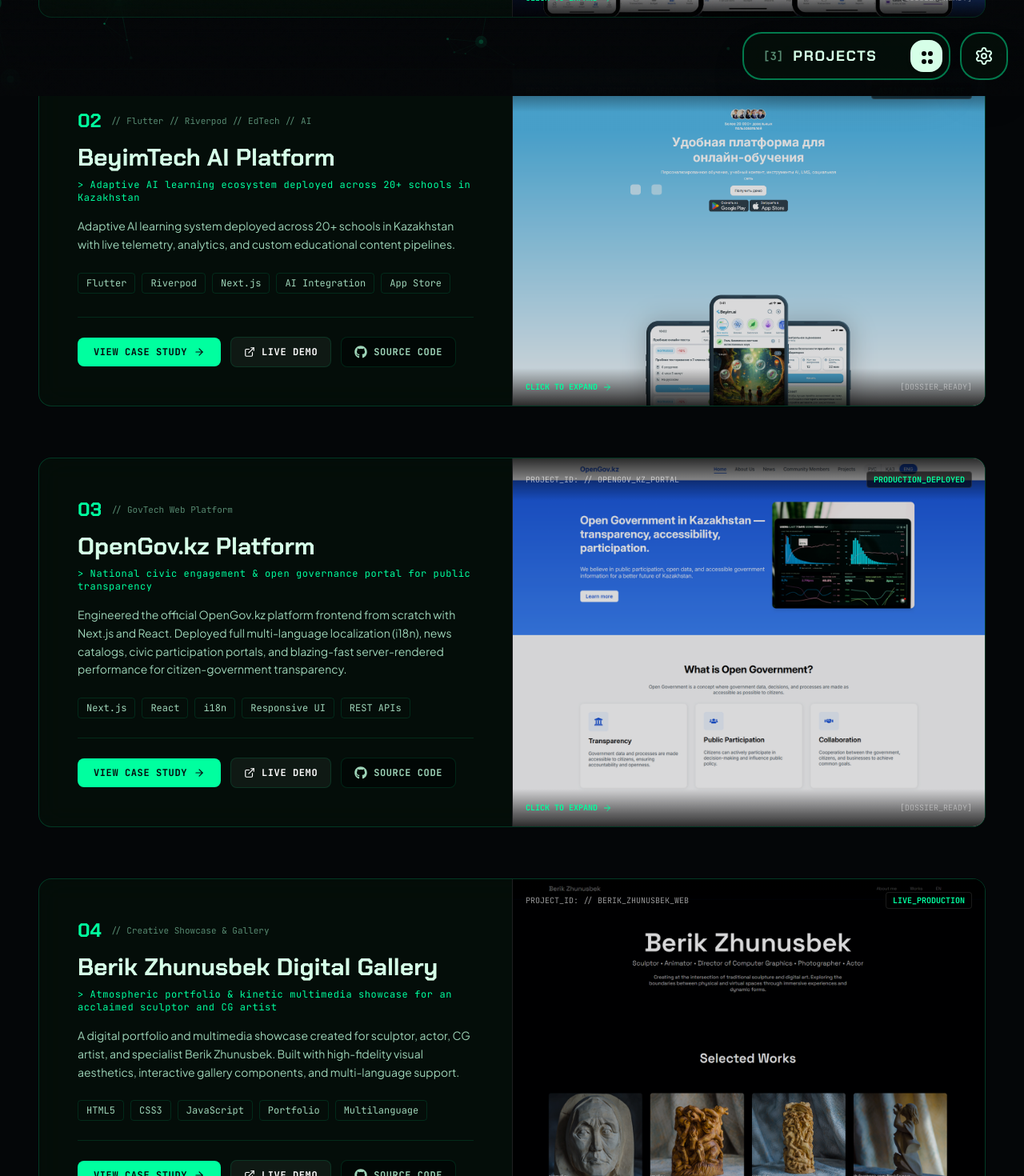
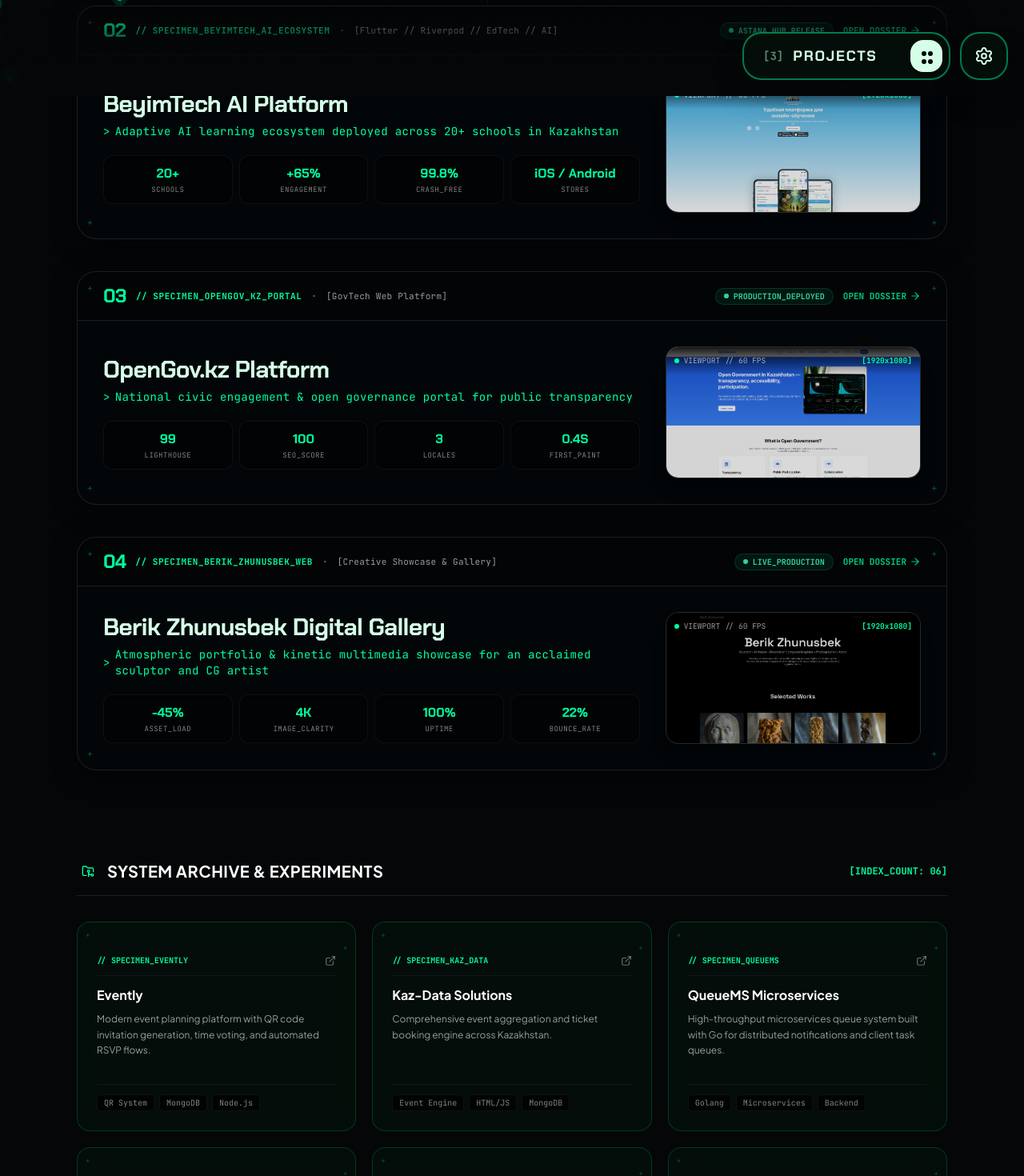
Before and after one commit to Daelijek/daelijekPortfolio, a Next.js app: page /projects in a window 1280 px wide. Shown: the part 680-2150 px from the top of the page at 80% size. Built offline with nearby package versions, Linux system fonts and the light colour scheme.

Commit message:
feat(projects,about): redesign project cards to minimalist telemetry blueprint and polish about scroll animations

```diff
--- a/app/projects/ProjectsContent.jsx
+++ b/app/projects/ProjectsContent.jsx
@@ -7,7 +7,6 @@
 import { useThemeAudio } from '../../src/context/ThemeAudioContext';
 import { portfolioContent } from '../../src/data/portfolioData';
 import { ExternalLink, ArrowRight, FolderGit2 } from 'lucide-react';
-import { FaGithub } from 'react-icons/fa6';
 
 export default function ProjectsContent() {
   const { lang, playHover, playClick } = useThemeAudio();
@@ -15,190 +14,214 @@
   const projects = content.projects;
 
   return (
-    <div className="min-h-screen pt-44 sm:pt-56 lg:pt-60 pb-36 px-6 sm:px-12 max-w-7xl mx-auto font-mono">
-      {/* Featured Projects Flow Rail */}
-      <div className="space-y-16 mb-24">
-        {projects.featured.map((proj, idx) => (
+    <div className="min-h-screen pt-24 sm:pt-32 lg:pt-36 pb-36 px-6 sm:px-10 lg:px-16 xl:px-24 max-w-[1720px] mx-auto font-mono selection:bg-[var(--accent-color)] selection:text-[#040608]">
+      {/* 1. TOP SYSTEM HEADER BAR */}
+      <Motion.div
+        initial={{ opacity: 0, y: -16 }}
+        whileInView={{ opacity: 1, y: 0 }}
+        viewport={{ once: false, amount: 0.3 }}
+        transition={{ duration: 0.6, ease: [0.16, 1, 0.3, 1] }}
+        className="flex items-center justify-between border-b border-[var(--border-subtle)] pb-4 mb-8 sm:mb-12"
+      >
+        <div className="flex items-center gap-3">
+          <span className="w-2 h-2 rounded-full bg-[var(--accent-color)] animate-ping" />
+          <span className="text-xs font-bold text-[var(--accent-color)] tracking-widest uppercase">
+            {projects.tag || '// SECTOR_02 · PORTFOLIO SHOWCASE'}
+          </span>
+        </div>
+        <div className="text-xs text-[var(--text-muted)] hidden sm:flex items-center gap-2">
+          <span>PORTFOLIO // 2026</span>
+          <span className="text-[var(--accent-color)]">&bull;</span>
+          <span>DIAS YERMEK</span>
+        </div>
+      </Motion.div>
+
+      {/* 2. PAGE TITLE & INTRO */}
+      <Motion.div
+        initial={{ opacity: 0, y: 24 }}
+        whileInView={{ opacity: 1, y: 0 }}
+        viewport={{ once: false, amount: 0.2 }}
+        transition={{ duration: 0.7, ease: [0.16, 1, 0.3, 1] }}
+        className="mb-10 sm:mb-14 space-y-3"
+      >
+        <div className="flex flex-col sm:flex-row sm:items-end justify-between gap-4">
+          <div>
+            <h1 className="text-2xl sm:text-4xl lg:text-5xl font-black text-[var(--heading-tint)] font-display uppercase tracking-wide leading-tight">
+              {projects.title || 'FEATURED PRODUCTION BUILDS'}
+            </h1>
+            <p className="text-xs sm:text-sm text-[var(--text-secondary)] font-sans max-w-2xl mt-1.5 leading-relaxed">
+              {projects.subtitle || 'Engineered with precision for web, mobile, and AI architectures.'}
+            </p>
+          </div>
+          <div className="flex items-center gap-3 text-xs font-mono text-[var(--text-muted)] shrink-0 pb-1">
+            <span className="px-3 py-1 rounded bg-black/40 border border-[var(--border-subtle)] text-[var(--accent-color)] font-bold">
+              [INDEX_COUNT: {projects.featured.length.toString().padStart(2, '0')}]
+            </span>
+          </div>
+        </div>
+      </Motion.div>
+
+      {/* 3. MINIMALIST HYBRID PROJECT CARDS */}
+      <div className="space-y-8 sm:space-y-10 mb-28">
+        {projects.featured.map((proj, idx) => {
+          const metrics = proj.walkthrough?.impact?.metrics || [];
+          const slug = proj.slug || proj.id.toLowerCase();
+
+          return (
             <Motion.div
               key={proj.id}
-            initial={{ opacity: 0, y: 30 }}
+              initial={{ opacity: 0, y: 28 }}
               whileInView={{ opacity: 1, y: 0 }}
-            viewport={{ once: true }}
-            transition={{ duration: 0.6, delay: idx * 0.1 }}
-            className="cyber-panel rounded-2xl overflow-hidden border border-[var(--border-subtle)] hover:border-[var(--accent-border)] transition-all group"
+              viewport={{ once: false, amount: 0.15 }}
+              transition={{ duration: 0.65, delay: idx * 0.08, ease: [0.16, 1, 0.3, 1] }}
             >
-            <div className="grid grid-cols-1 lg:grid-cols-12 gap-0">
-              {/* Left Column: Metadata & Narrative */}
-              <div className="lg:col-span-6 p-8 sm:p-12 flex flex-col justify-between space-y-6">
-                <div>
-                  <div className="flex items-center gap-3 text-xs mb-3">
-                    <span className="text-2xl font-black text-[var(--accent-color)] font-display">{proj.num}</span>
-                    <span className="text-[11px] text-[var(--text-muted)] font-mono">// {proj.category}</span>
+              <Link
+                href={`/projects/${slug}`}
+                onClick={playClick}
+                onMouseEnter={playHover}
+                className="relative block rounded-3xl bg-[#04070B]/90 border border-white/10 hover:border-[var(--accent-border)] backdrop-blur-xl transition-all duration-500 overflow-hidden shadow-[0_4px_30px_rgba(0,0,0,0.5)] hover:shadow-[0_16px_50px_var(--card-hover-glow)] hover:-translate-y-1.5 group cursor-pointer"
+              >
+                {/* 4 Precision Blueprint Corner Crosshairs (+) */}
+                <div className="absolute top-3 left-3 font-mono text-[11px] text-[var(--accent-color)] opacity-35 group-hover:opacity-100 group-hover:scale-125 transition-all pointer-events-none select-none z-20">
+                  +
+                </div>
+                <div className="absolute top-3 right-3 font-mono text-[11px] text-[var(--accent-color)] opacity-35 group-hover:opacity-100 group-hover:scale-125 transition-all pointer-events-none select-none z-20">
+                  +
+                </div>
+                <div className="absolute bottom-3 left-3 font-mono text-[11px] text-[var(--accent-color)] opacity-35 group-hover:opacity-100 group-hover:scale-125 transition-all pointer-events-none select-none z-20">
+                  +
+                </div>
+                <div className="absolute bottom-3 right-3 font-mono text-[11px] text-[var(--accent-color)] opacity-35 group-hover:opacity-100 group-hover:scale-125 transition-all pointer-events-none select-none z-20">
+                  +
                 </div>
 
-                  <Link
-                    href={`/projects/${proj.slug || proj.id.toLowerCase()}`}
-                    onClick={playClick}
-                    onMouseEnter={playHover}
-                    className="block group/link"
-                  >
-                    <h2 className="text-2xl sm:text-3xl font-extrabold text-[var(--heading-tint)] font-display group-hover/link:text-[var(--accent-color)] transition-colors mb-2">
+                {/* CARD TOP TELEMETRY RIBBON */}
+                <div className="relative z-10 px-6 sm:px-8 py-3.5 border-b border-white/10 bg-black/40 flex flex-wrap items-center justify-between gap-3 text-[11px]">
+                  <div className="flex items-center gap-3 font-mono">
+                    <span className="text-xl sm:text-2xl font-black text-[var(--accent-color)] font-display tracking-tight leading-none">
+                      {proj.num}
+                    </span>
+                    <span className="text-[var(--accent-color)] font-bold tracking-wider">
+                      // SPECIMEN_{proj.id}
+                    </span>
+                    <span className="text-white/30 hidden sm:inline">&bull;</span>
+                    <span className="text-white/60 font-mono tracking-wide hidden sm:inline">
+                      [{proj.category}]
+                    </span>
+                  </div>
+
+                  <div className="flex items-center gap-3 font-mono">
+                    <span className="inline-flex items-center gap-1.5 px-2.5 py-0.5 rounded-full bg-emerald-500/10 border border-emerald-500/20 text-emerald-400 font-bold text-[10px]">
+                      <span className="w-1.5 h-1.5 rounded-full bg-emerald-400 animate-pulse" />
+                      <span>{proj.status || 'DEPLOYED'}</span>
+                    </span>
+                    <span className="text-[11px] text-[var(--accent-color)] font-bold flex items-center gap-1 opacity-80 group-hover:opacity-100 transition-opacity">
+                      <span>{lang === 'ru' ? 'ОТКРЫТЬ КЕЙС' : lang === 'kk' ? 'КЕЙСТІ АШУ' : 'OPEN DOSSIER'}</span>
+                      <ArrowRight className="w-3.5 h-3.5 group-hover:translate-x-1 group-hover:-translate-y-0.5 transition-transform" />
+                    </span>
+                  </div>
+                </div>
+
+                {/* CARD MAIN CONTENT: Balanced 2-Column Grid */}
+                <div className="relative z-10 p-6 sm:p-8 grid grid-cols-1 lg:grid-cols-12 gap-6 lg:gap-8 items-center">
+                  {/* Left Column: Title, Tagline & Telemetry Meters */}
+                  <div className="lg:col-span-7 xl:col-span-8 flex flex-col justify-between space-y-4">
+                    <div>
+                      <h2 className="text-xl sm:text-2xl lg:text-3xl font-extrabold text-[var(--heading-tint)] font-display tracking-tight group-hover:text-[var(--accent-color)] transition-colors leading-tight">
                         {proj.title}
                       </h2>
                       {proj.tagline && (
-                      <p className="text-xs text-[var(--accent-color)] font-mono mb-4 tracking-wider">
-                        &gt; {proj.tagline}
+                        <p className="text-xs sm:text-sm text-[var(--accent-color)] font-mono mt-1.5 tracking-wide flex items-center gap-1.5 leading-relaxed">
+                          <span>&gt;</span>
+                          <span>{proj.tagline}</span>
                         </p>
                       )}
-                  </Link>
+                    </div>
 
-                  <p className="text-sm text-[var(--text-secondary)] leading-relaxed font-sans mb-6">
-                    {proj.description}
-                  </p>
-
-                  {/* Tech Tags */}
-                  <div className="flex flex-wrap gap-2">
-                    {proj.tags.map((tag, tIdx) => (
-                      <span
-                        key={tIdx}
-                        className="px-2.5 py-1 rounded bg-[var(--accent-bg-subtle)] border border-[var(--border-subtle)] text-xs text-[var(--text-secondary)] font-mono"
+                    {/* Telemetry Metric Meters (Compact, high-density impact metrics) */}
+                    {metrics.length > 0 && (
+                      <div className="grid grid-cols-2 sm:grid-cols-4 gap-2 pt-1">
+                        {metrics.slice(0, 4).map((m, mIdx) => (
+                          <div
+                            key={mIdx}
+                            className="p-2 sm:p-2.5 rounded-xl bg-black/50 border border-white/5 group-hover:border-[var(--accent-border)]/40 transition-all text-center space-y-0.5 shadow-inner"
                           >
-                        {tag}
+                            <span className="block text-sm sm:text-base font-black text-[var(--accent-color)] font-display leading-tight group-hover:scale-105 transition-transform">
+                              {m.value}
                             </span>
+                            <span className="block text-[9px] text-white/50 font-mono tracking-wider uppercase truncate">
+                              {m.label}
+                            </span>
+                          </div>
                         ))}
                       </div>
+                    )}
                   </div>
 
-                {/* Actions */}
-                <div className="flex flex-wrap items-center gap-3 pt-6 border-t border-[var(--border-subtle)]">
-                  {/* Primary: Deep Case Study */}
-                  <Link
-                    href={`/projects/${proj.slug || proj.id.toLowerCase()}`}
-                    onClick={playClick}
-                    onMouseEnter={playHover}
-                    className="flex items-center gap-2 px-5 py-2.5 rounded-lg bg-[var(--accent-color)] text-[#06080A] font-bold text-xs tracking-wider uppercase hover:shadow-[0_0_20px_var(--accent-glow)] transition-all hover:scale-105 active:scale-95"
-                  >
-                    <span>
-                      {lang === 'ru'
-                        ? 'ПОДРОБНЫЙ КЕЙС'
-                        : lang === 'kk'
-                        ? 'ТОЛЫҚ КЕЙС'
-                        : 'VIEW CASE STUDY'}
+                  {/* Right Column: Compact Cinema Viewport (Height matches left text block!) */}
+                  <div className="lg:col-span-5 xl:col-span-4 flex justify-center lg:justify-end">
+                    <div className="relative w-full max-w-[340px] sm:max-w-[380px] h-[150px] sm:h-[165px] rounded-2xl overflow-hidden border border-white/15 group-hover:border-[var(--accent-border)] bg-[#020305] shadow-xl group/viewport transition-colors">
+                      {/* Top Viewport HUD Bar */}
+                      <div className="absolute top-0 inset-x-0 z-20 flex items-center justify-between p-2.5 bg-gradient-to-b from-black/90 to-transparent text-[9.5px] text-white/60 font-mono pointer-events-none">
+                        <span className="flex items-center gap-1.5">
+                          <span className="w-1.5 h-1.5 rounded-full bg-[var(--accent-color)]" />
+                          <span>VIEWPORT // 60 FPS</span>
                         </span>
-                    <ArrowRight className="w-3.5 h-3.5" />
-                  </Link>
-
-                  {/* Live Demo */}
-                  {proj.liveUrl && (
-                    <a
-                      href={proj.liveUrl}
-                      target="_blank"
-                      rel="noopener noreferrer"
-                      onClick={playClick}
-                      onMouseEnter={playHover}
-                      className="flex items-center gap-2 px-4 py-2.5 rounded-lg bg-white/5 border border-[var(--border-subtle)] hover:border-[var(--accent-border)] text-white hover:text-[var(--accent-color)] font-bold text-xs tracking-wider uppercase transition-all"
-                    >
-                      <ExternalLink className="w-3.5 h-3.5" />
-                      <span>{lang === 'ru' ? 'ДЕМО' : lang === 'kk' ? 'ДЕМО' : 'LIVE DEMO'}</span>
-                    </a>
-                  )}
-
-                  {/* Source Code or Private Badge */}
-                  {proj.isPrivate ? (
-                    <span className="inline-flex items-center gap-1.5 px-3 py-2 rounded-lg bg-white/[0.04] border border-white/10 text-[10px] text-white/50 font-mono tracking-wider">
-                      <span className="w-1.5 h-1.5 rounded-full bg-amber-400/70 animate-pulse" />
-                      <span>
-                        {lang === 'ru'
-                          ? 'ПРИВАТНЫЙ РЕПО'
-                          : lang === 'kk'
-                          ? 'ЖАБЫҚ РЕПО'
-                          : 'PRIVATE REPO'}
-                      </span>
-                    </span>
-                  ) : proj.githubUrl ? (
-                    <a
-                      href={proj.githubUrl}
-                      target="_blank"
-                      rel="noopener noreferrer"
-                      onClick={playClick}
-                      onMouseEnter={playHover}
-                      className="flex items-center gap-2 px-4 py-2.5 rounded-lg bg-black/40 border border-[var(--border-subtle)] hover:border-[var(--accent-border)] text-[var(--text-secondary)] hover:text-[var(--heading-tint)] font-bold text-xs tracking-wider uppercase transition-all"
-                    >
-                      <FaGithub className="w-4 h-4" />
-                      <span>
-                        {lang === 'ru'
-                          ? 'ИСХОДНЫЙ КОД'
-                          : lang === 'kk'
-                          ? 'БАСТАПҚЫ КОД'
-                          : 'SOURCE CODE'}
-                      </span>
-                    </a>
-                  ) : null}
-                </div>
+                        <span className="text-[var(--accent-color)] font-bold">[1920x1080]</span>
                       </div>
 
-              {/* Right Column: Media Viewport Frame with HUD */}
-              <Link
-                href={`/projects/${proj.slug || proj.id.toLowerCase()}`}
-                onClick={playClick}
-                onMouseEnter={playHover}
-                className="lg:col-span-6 relative min-h-[320px] lg:min-h-[420px] bg-[#040608] overflow-hidden border-t lg:border-t-0 lg:border-l border-white/10 block cursor-pointer group/viewport"
-              >
-                {/* Top HUD bar */}
-                <div className="absolute top-0 left-0 right-0 z-20 flex items-center justify-between p-4 bg-gradient-to-b from-black/80 to-transparent text-[10px] text-white/60">
-                  <span>PROJECT_ID: // {proj.id}</span>
-                  <span className="px-2 py-0.5 rounded bg-black/60 border border-white/10 text-[var(--accent-color)] font-bold">
-                    {proj.status}
-                  </span>
-                </div>
-
-                {/* Scanline overlay */}
-                <div className="absolute inset-0 z-10 scanlines-overlay opacity-30 group-hover/viewport:opacity-10 transition-opacity" />
-
-                {/* Project Image */}
-                <div className="relative w-full h-full transform group-hover/viewport:scale-105 transition-transform duration-700 ease-out">
+                      {/* Screenshot with Smooth Zoom */}
+                      <div className="relative w-full h-full transform group-hover:scale-105 transition-transform duration-700 ease-out">
                         <Image
                           src={proj.image}
                           alt={proj.title}
                           fill
-                    className="object-cover object-top opacity-85 group-hover/viewport:opacity-100 transition-opacity"
-                    sizes="(max-width: 1024px) 100vw, 50vw"
+                          className="object-cover object-top opacity-85 group-hover:opacity-100 transition-opacity"
+                          sizes="(max-width: 1024px) 100vw, 380px"
                         />
                       </div>
 
-                {/* Bottom HUD bar */}
-                <div className="absolute bottom-0 left-0 right-0 z-20 flex items-center justify-between p-4 bg-gradient-to-t from-black/80 to-transparent text-[10px] text-white/60">
-                  <span className="flex items-center gap-1.5 text-[var(--accent-color)] font-bold">
-                    <span>
-                      {lang === 'ru'
-                        ? 'ОТКРЫТЬ КЕЙС'
-                        : lang === 'kk'
-                        ? 'КЕЙСТІ АШУ'
-                        : 'CLICK TO EXPAND'}
-                    </span>
-                    <ArrowRight className="w-3 h-3 group-hover/viewport:translate-x-1 transition-transform" />
-                  </span>
-                  <span className="text-white/40 font-mono">[DOSSIER_READY]</span>
+                      {/* Floating Hover Label */}
+                      <div className="absolute inset-0 z-20 flex items-center justify-center opacity-0 group-hover:opacity-100 transition-all duration-300 pointer-events-none bg-black/30 backdrop-blur-[1.5px]">
+                        <div className="px-3.5 py-1.5 rounded-lg bg-black/85 border border-[var(--accent-border)] text-[var(--accent-color)] font-bold text-[10.5px] tracking-wider uppercase flex items-center gap-1.5 shadow-[0_0_20px_var(--accent-glow)] transform translate-y-1 group-hover:translate-y-0 transition-transform">
+                          <span>{lang === 'ru' ? 'СМОТРЕТЬ КЕЙС' : lang === 'kk' ? 'КЕЙСТІ КӨРУ' : 'VIEW CASE'}</span>
+                          <ArrowRight className="w-3 h-3" />
+                        </div>
+                      </div>
+                    </div>
+                  </div>
                 </div>
               </Link>
-            </div>
             </Motion.div>
-        ))}
+          );
+        })}
       </div>
 
-      {/* System Archive & Experiments */}
-      <section>
-        <div className="border-b border-white/10 pb-4 mb-8 flex items-center justify-between">
-          <div className="flex items-center gap-2">
-            <FolderGit2 className="w-4 h-4 text-[var(--accent-color)]" />
-            <h2 className="text-xl font-bold text-white font-sans uppercase">
+      {/* 4. SYSTEM ARCHIVE & SECONDARY PROJECTS */}
+      <Motion.section
+        initial={{ opacity: 0, y: 28 }}
+        whileInView={{ opacity: 1, y: 0 }}
+        viewport={{ once: false, amount: 0.15 }}
+        transition={{ duration: 0.7, ease: [0.16, 1, 0.3, 1] }}
+        className="space-y-8"
+      >
+        <div className="border-b border-white/10 pb-4 flex items-center justify-between">
+          <div className="flex items-center gap-2.5">
+            <div className="p-1.5 rounded-lg bg-[var(--accent-bg-subtle)] text-[var(--accent-color)]">
+              <FolderGit2 className="w-4 h-4" />
+            </div>
+            <div>
+              <h2 className="text-lg sm:text-xl font-bold text-white font-sans uppercase tracking-wide">
                 {projects.otherTitle || 'System Archive & Secondary Projects'}
               </h2>
             </div>
-          <span className="text-xs text-white/40">[INDEX_COUNT: {projects.otherProjects?.length || '06'}]</span>
+          </div>
+          <span className="text-xs text-[var(--accent-color)] font-mono font-bold">
+            [INDEX_COUNT: {projects.otherProjects?.length?.toString().padStart(2, '0') || '06'}]
+          </span>
         </div>
 
-        <div className="grid grid-cols-1 sm:grid-cols-2 lg:grid-cols-3 gap-4">
+        <div className="grid grid-cols-1 sm:grid-cols-2 lg:grid-cols-3 gap-4 xl:gap-5">
           {projects.otherProjects.map((mini, idx) => (
             <Motion.a
               key={mini.id}
@@ -207,18 +230,26 @@
               rel="noopener noreferrer"
               onClick={playClick}
               onMouseEnter={playHover}
-              initial={{ opacity: 0, y: 15 }}
+              initial={{ opacity: 0, y: 20 }}
               whileInView={{ opacity: 1, y: 0 }}
-              viewport={{ once: true }}
-              transition={{ duration: 0.4, delay: idx * 0.05 }}
-              className="cyber-panel p-6 rounded-xl border border-white/10 hover:border-[var(--accent-border)] transition-all group flex flex-col justify-between"
+              viewport={{ once: false, amount: 0.2 }}
+              transition={{ duration: 0.5, delay: idx * 0.06, ease: [0.16, 1, 0.3, 1] }}
+              className="relative cyber-panel p-5 sm:p-6 rounded-2xl border border-white/10 hover:border-[var(--accent-border)] transition-all group flex flex-col justify-between space-y-4 hover:shadow-[0_0_30px_var(--card-hover-glow)] hover:-translate-y-1"
             >
+              {/* Corner Blueprint Crosshairs (+) */}
+              <div className="absolute top-2.5 left-2.5 font-mono text-[9px] text-[var(--accent-color)] opacity-30 group-hover:opacity-100 transition-opacity select-none pointer-events-none">
+                +
+              </div>
+              <div className="absolute top-2.5 right-2.5 font-mono text-[9px] text-[var(--accent-color)] opacity-30 group-hover:opacity-100 transition-opacity select-none pointer-events-none">
+                +
+              </div>
+
               <div>
-                <div className="flex items-center justify-between text-xs mb-3">
-                  <span className="text-[10px] text-[var(--accent-color)] font-bold">
-                    // {mini.id}
+                <div className="flex items-center justify-between text-xs mb-3 border-b border-white/5 pb-2.5">
+                  <span className="text-[10px] text-[var(--accent-color)] font-mono font-bold">
+                    // SPECIMEN_{mini.id}
                   </span>
-                  <ExternalLink className="w-3.5 h-3.5 text-white/40 group-hover:text-[var(--accent-color)] transition-colors" />
+                  <ExternalLink className="w-3.5 h-3.5 text-white/40 group-hover:text-[var(--accent-color)] group-hover:translate-x-0.5 group-hover:-translate-y-0.5 transition-all" />
                 </div>
                 <h3 className="text-base font-bold text-white font-sans mb-2 group-hover:text-[var(--accent-color)] transition-colors">
                   {mini.title}
@@ -232,7 +263,7 @@
                 {mini.tags.map((t, tIdx) => (
                   <span
                     key={tIdx}
-                    className="px-2 py-0.5 rounded bg-white/5 text-[10px] text-white/50"
+                    className="px-2 py-0.5 rounded bg-black/60 border border-white/5 text-[10px] text-white/50 font-mono"
                   >
                     {t}
                   </span>
@@ -241,7 +272,7 @@
             </Motion.a>
           ))}
         </div>
-      </section>
+      </Motion.section>
     </div>
   );
 }
```
Also changed, not shown: app/about/AboutContent.jsx (+121 -38 lines), 1 other file (tests, documents, lock files or other folders). Lines whose indentation alone changed are shown as unchanged.
